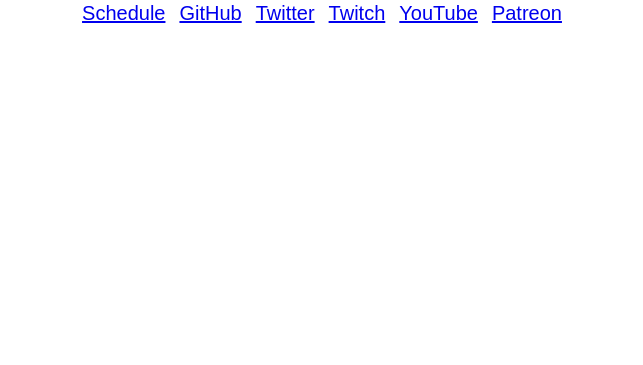
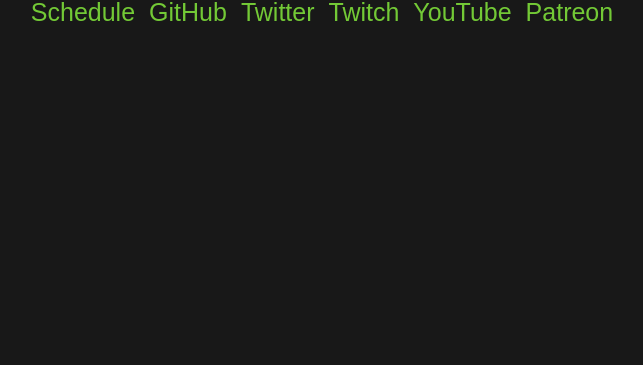
Before and after one commit to tsoding/tsoding.github.io, a plain HTML site: page index.html in a window 1280 px wide. Shown: the part 435-800 px from the top of the page, without its empty margins (313-956 px from the left). Drawn offline with Linux system fonts and the light colour scheme; a web font is replaced by a local one.

Commit message:
Dark theme
Close #1

```diff
--- a/css/main.css
+++ b/css/main.css
@@ -7,11 +7,12 @@
     height: 100%;
     width: 100%;
     text-align: center;
+    background: #181818;
+    color: #e4e4ef;
 }
 
 .tsoding-title {
     padding-bottom: 15px;
-    font-kerning: normal;
     font-family: 'Cantarell', sans-serif;
     font-size: 80px;
 }
@@ -28,9 +29,11 @@
     vertical-align: middle;
 }
 
-.tsoding-link {
-    padding-right: 10px;
+a {
+    margin-right: 10px;
     font-kerning: normal;
     font-family: 'Cantarell', sans-serif;
-    font-size: 20px;
+    font-size: 25px;
+    color: #73c936;
+    text-decoration: none;
 }
```
